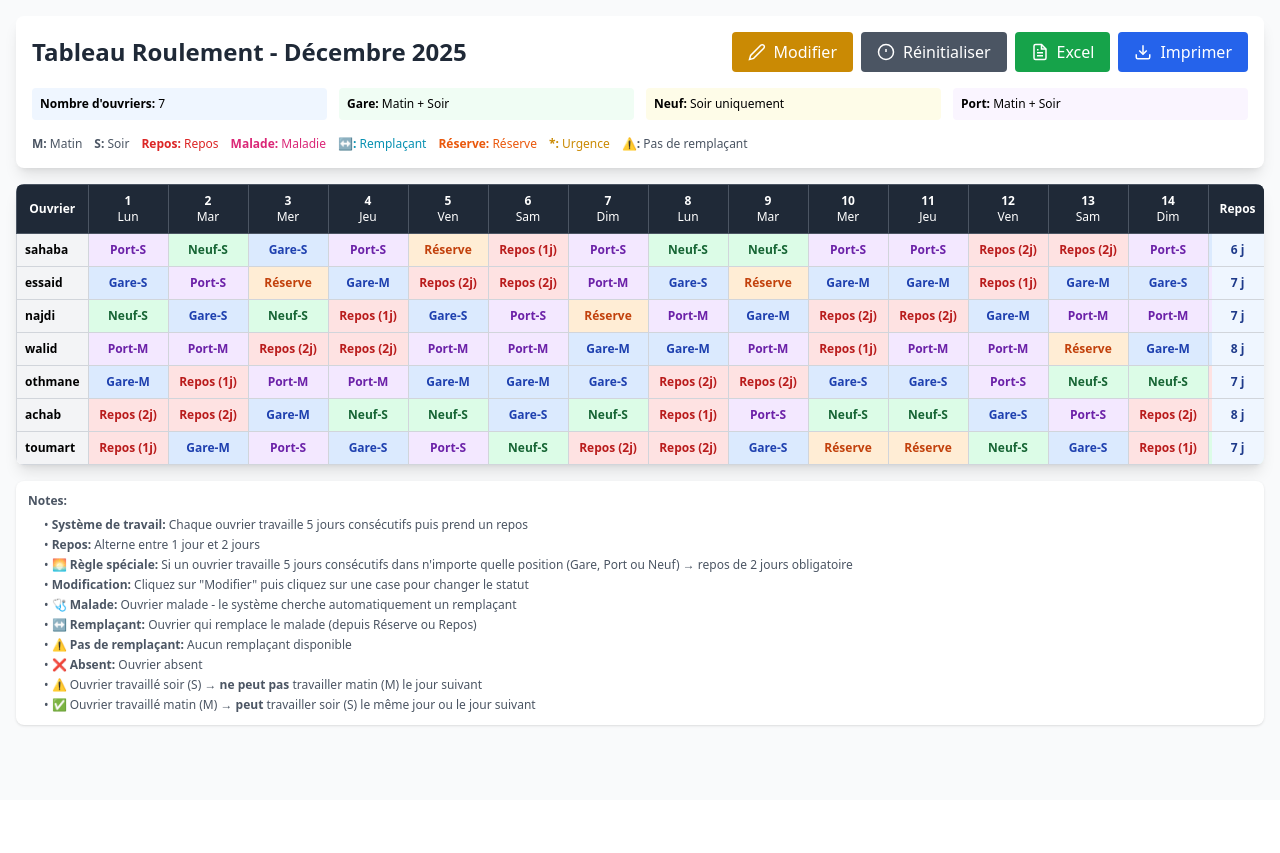
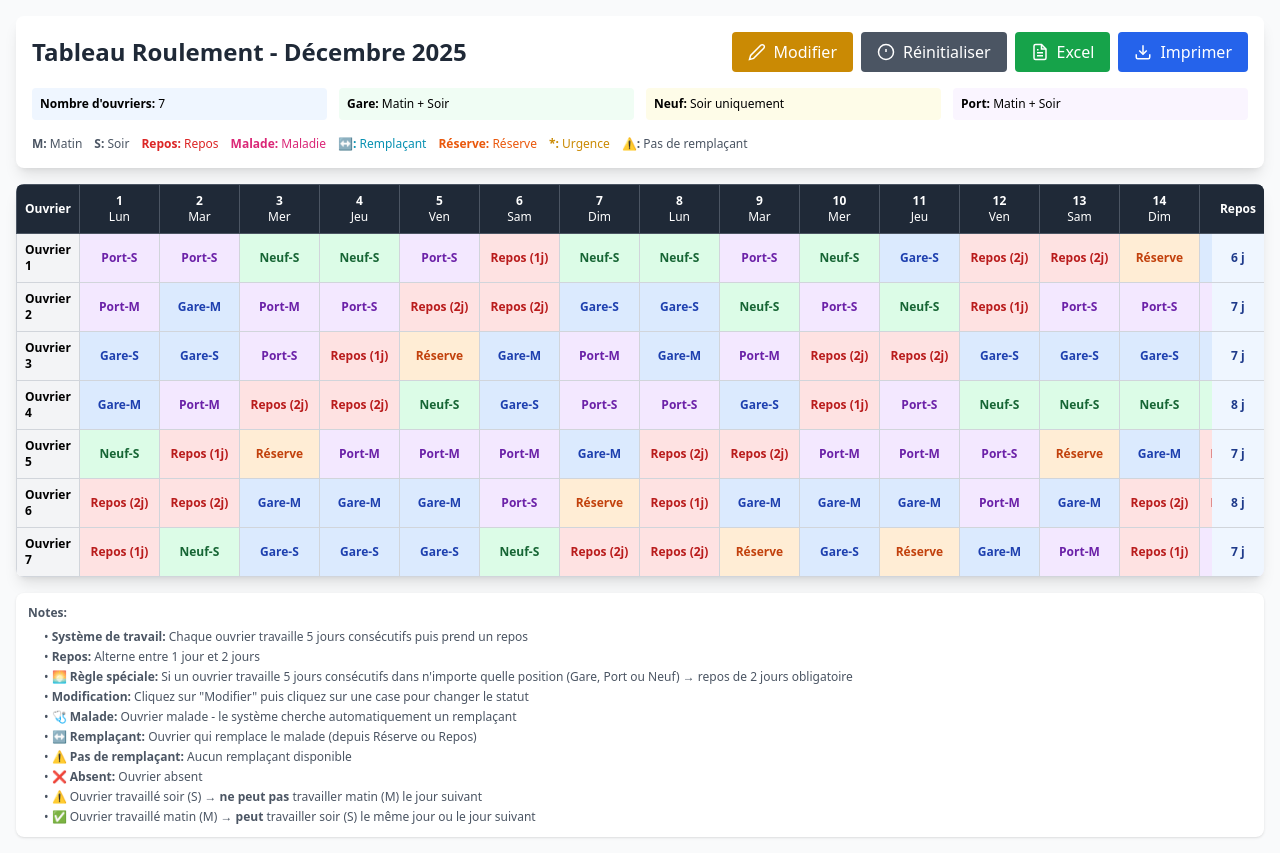
Before and after one commit to walidelhachimi96-create/roulementdecembre, a plain HTML site: page index.html in a window 1280 px wide. Both pictures are taken after a click on the button "Réinitialiser". Before the commit the page ends 800 px from the top, so only its background shows below. Drawn offline with nearby package versions, Linux system fonts and the light colour scheme.

Commit message:
Update index.html

```diff
--- a/index.html
+++ b/index.html
@@ -57,11 +57,19 @@
         };
 
         function RoulementDecembre() {
-            const workers = ['sahaba', 'essaid', 'najdi', 'walid ', 'othmane', 'achab', 'toumart'];
+            const workers = ['Ouvrier 1', 'Ouvrier 2', 'Ouvrier 3', 'Ouvrier 4', 'Ouvrier 5', 'Ouvrier 6', 'Ouvrier 7'];
 
-            const generateSchedule = () => {
+            const generateSchedule = (useSeed = true) => {
                 const schedule = [];
                 const daysInMonth = 31;
+
+                // Use a fixed seed for consistent randomization
+                let seed = 12345;
+                const seededRandom = () => {
+                    if (!useSeed) return Math.random();
+                    seed = (seed * 9301 + 49297) % 233280;
+                    return seed / 233280;
+                };
 
                 const workerCycles = workers.map((_, idx) => ({
                     workDays: 0,
@@ -137,8 +145,8 @@
                         }
                     }
 
-                    const shuffledMorningWorkers = [...canWorkMorning].sort(() => Math.random() - 0.5);
-                    const shuffledAfternoonWorkers = [...cannotWorkMorning].sort(() => Math.random() - 0.5);
+                    const shuffledMorningWorkers = [...canWorkMorning].sort(() => seededRandom() - 0.5);
+                    const shuffledAfternoonWorkers = [...cannotWorkMorning].sort(() => seededRandom() - 0.5);
 
                     const morningPositions = ['Gare-M', 'Port-M'];
                     const afternoonPositions = ['Neuf-S', 'Gare-S', 'Port-S'];
@@ -158,7 +166,7 @@
                     const remainingForAfternoon = [
                         ...shuffledMorningWorkers.slice(morningIdx),
                         ...shuffledAfternoonWorkers
-                    ].sort(() => Math.random() - 0.5);
+                    ].sort(() => seededRandom() - 0.5);
 
                     for (let i = 0; i < afternoonPositions.length && i < remainingForAfternoon.length; i++) {
                         const workerIdx = remainingForAfternoon[i];
@@ -252,7 +260,7 @@
             };
 
             const resetSchedule = () => {
-                const { schedule: newSchedule } = generateSchedule();
+                const { schedule: newSchedule } = generateSchedule(false); // Use true random
                 setSchedule(newSchedule);
                 setEditMode(false);
             };
```
